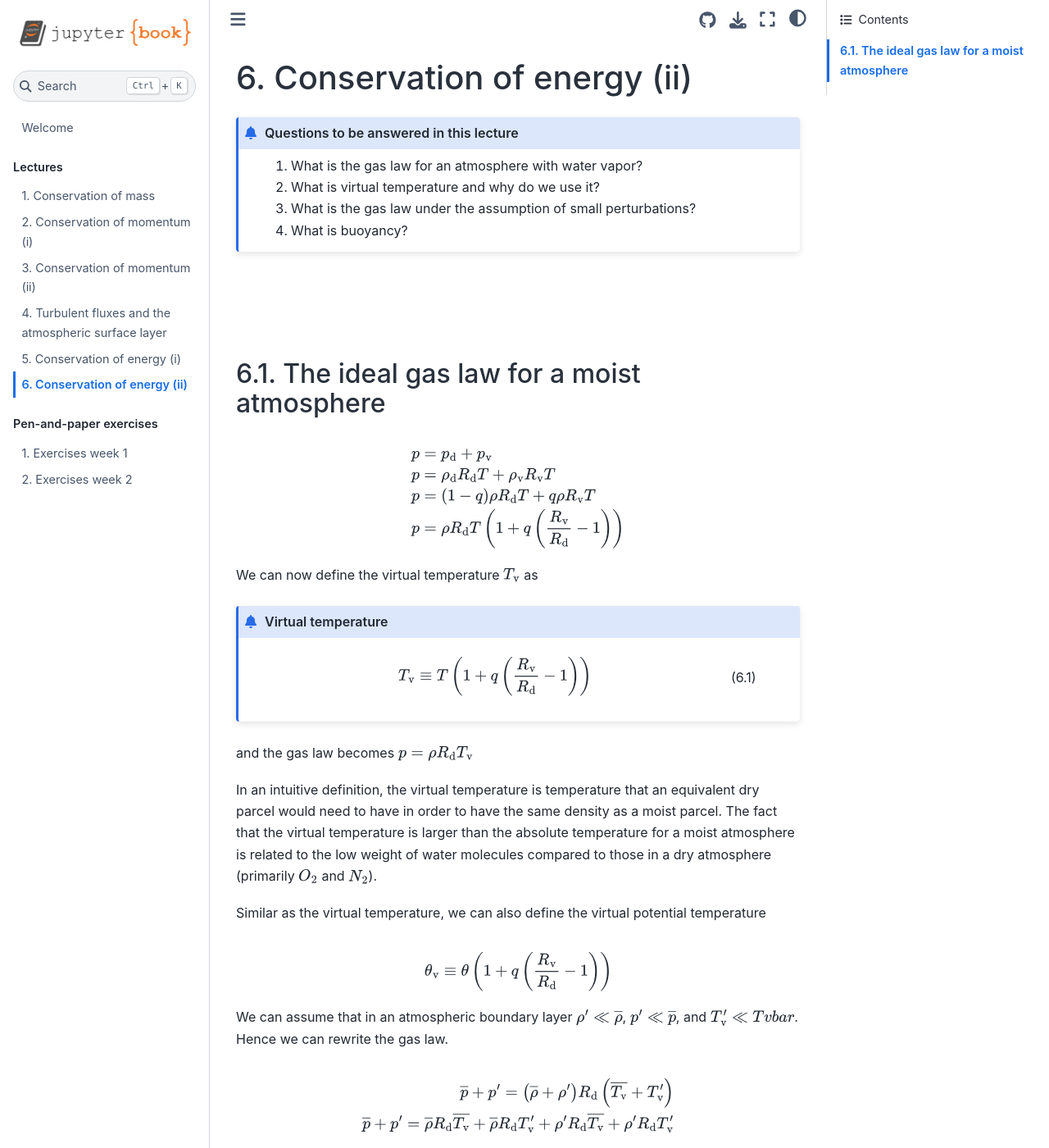
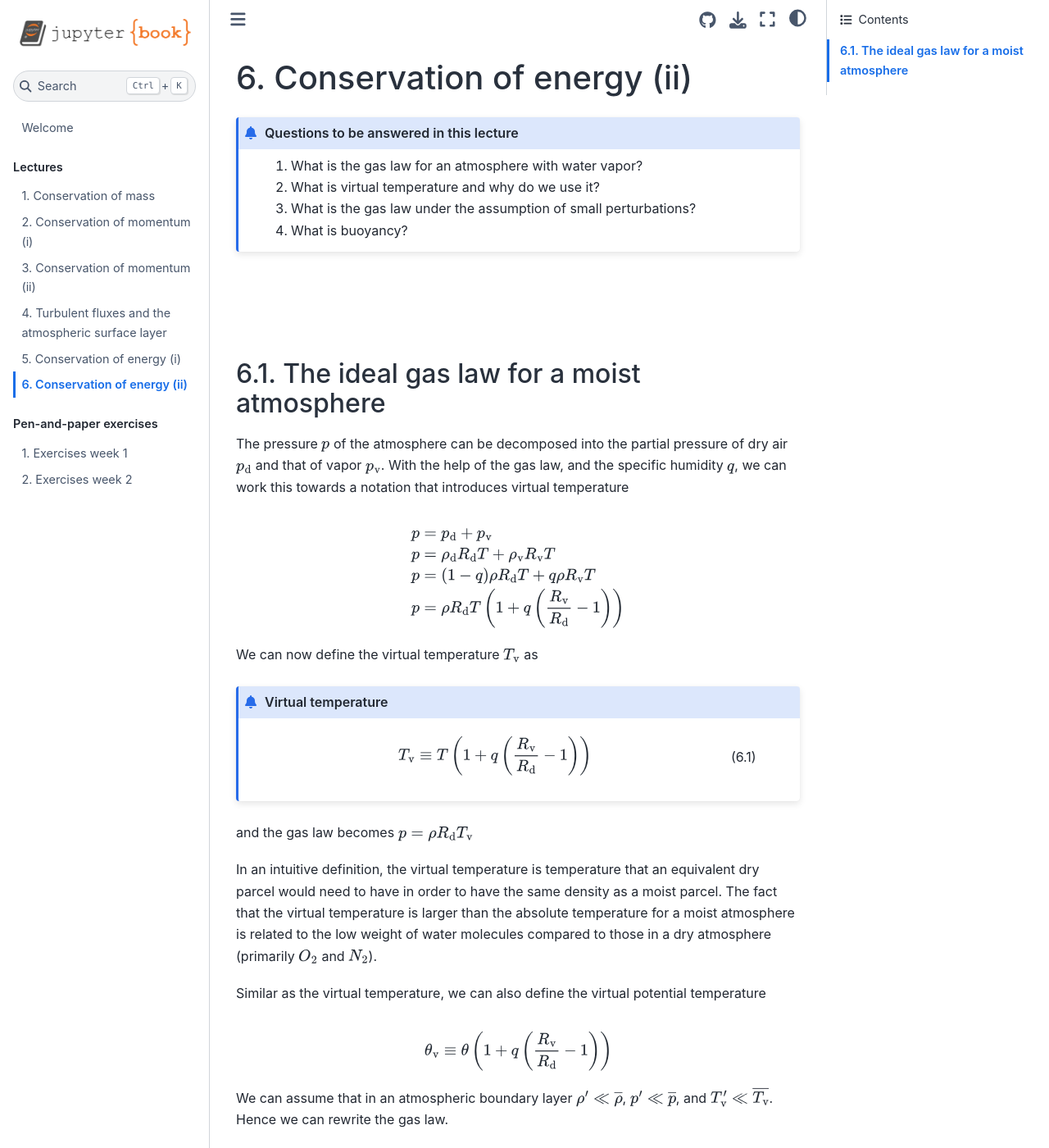
Before and after one commit to boundary-layer-meteo/boundary-layer-meteo.github.io, a Jupyter Book: the page built from lectures/6_energy_ii.md, in a window 1280 px wide and 1400 px high. Shown: the whole window at 82% size. Built offline with Jupyter Book 1.0.4 settings and Sphinx 7.4.7 and the Sphinx Book theme 1.1.4, drawn with Linux system fonts in a browser that asks for light colours.

Commit message:
A few bugfixes.

```diff
--- a/lectures/6_energy_ii.md
+++ b/lectures/6_energy_ii.md
@@ -31,6 +31,8 @@ $$
 
 ## The ideal gas law for a moist atmosphere
 
+The pressure $p$ of the atmosphere can be decomposed into the partial pressure of dry air $p_\mathrm{d}$ and that of vapor $p_\mathrm{v}$. With the help of the gas law, and the specific humidity $q$, we can work this towards a notation that introduces virtual temperature
+
 $$
 p &= p_\mathrm{d} + p_\mathrm{v} \\
 p &= \rho_\mathrm{d} \Rd T + \rho_\mathrm{v} \Rv T \\
@@ -56,7 +58,7 @@ $$
 \theta_\mathrm{v} \equiv \theta \left( 1 + q \left( \dfrac{\Rv}{\Rd} - 1 \right) \right)
 $$
 
-We can assume that in an atmospheric boundary layer $\rhoprime \ll \rhobar$, $\pprime \ll \pbar$, and $\Tvprime \ll Tvbar$. Hence we can rewrite the gas law.
+We can assume that in an atmospheric boundary layer $\rhoprime \ll \rhobar$, $\pprime \ll \pbar$, and $\Tvprime \ll \Tvbar$. Hence we can rewrite the gas law.
 
 $$
 \pbar + \pprime = \left( \rhobar + \rhoprime \right) \Rd \left( \Tvbar + \Tvprime \right) \\
```
